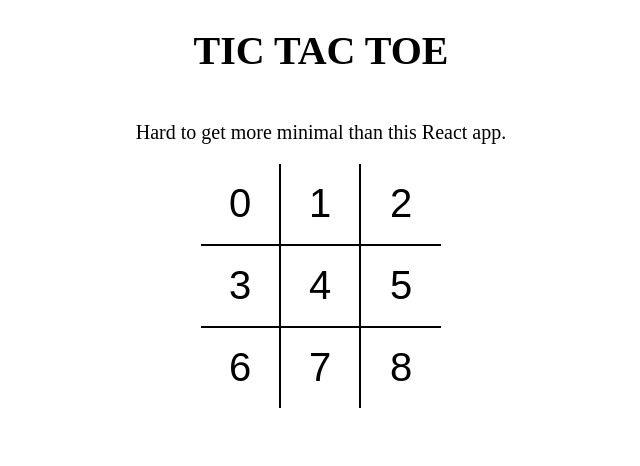
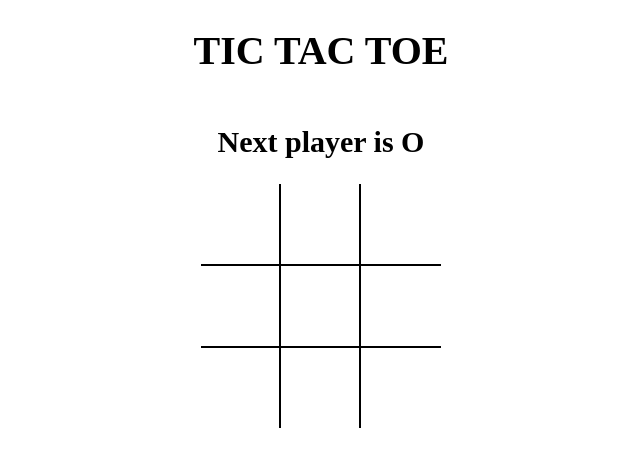
Before and after one commit to abhi-0314/tictacktoe, a React (Vite) app: page / in a window 1280 px wide. Shown: the top 466 px of the page, without its empty margins (319-959 px from the left). Built offline with nearby package versions, Linux system fonts and the light colour scheme.

Commit message:
winner logic part

```diff
--- a/index.html
+++ b/index.html
@@ -1,7 +1,7 @@
 <!DOCTYPE html>
 <html>
   <head>
-    <title>React Parcel Micro App</title>
+    <title>Tic Tac Toe App</title>
   </head>
   <body>
     <div id="root"></div>
--- a/src/App.js
+++ b/src/App.js
@@ -1,11 +1,42 @@
-import React from "react";
+import React,{ useState } from "react";
 import Board from "./components/Board";
-import "./styles/root.scss"
+import { calculateWinner } from "./helper";
+import "./styles/root.scss";
 
-export default () => (
-  <div className="app">
-    <h1>TIC TAC TOE</h1>
-    <p>Hard to get more minimal than this React app.</p>
-    <Board />
-  </div>
-);
+const App = () => {
+  const [board, setBoard] = useState(Array(9).fill(null));
+  const [isXNext, setIsXNext] = useState(false);
+
+  const winner = calculateWinner(board);
+  const message = winner
+    ? `Winner is ${winner}`
+    : `Next player is ${isXNext ? 'X' : 'O'}`;
+
+  const handleSquareClick = position => {
+    if (board[position] || winner) {
+      return;
+    }
+
+    setBoard(prev => {
+      return prev.map((square, pos) => {
+        if (pos === position) {
+          return isXNext ? 'X' : 'O';
+        }
+
+        return square;
+      });
+    });
+
+    setIsXNext(prev => !prev);
+  };
+
+  return (
+    <div className="app">
+      <h1>TIC TAC TOE</h1>
+      <h2>{message}</h2>
+      <Board board={board} handleSquareClick={handleSquareClick} />
+    </div>
+  );
+};
+
+export default App;
--- a/src/components/Board.js
+++ b/src/components/Board.js
@@ -1,23 +1,33 @@
 import React from 'react'
 import Square from './Square'
 
-const Board = () => {
+const Board = ( {board, handleSquareClick} ) => {
+
+  const renderSquare = position => {
+    return (
+      <Square
+        value={board[position]}
+        onClick={() => handleSquareClick(position)}
+      />
+    );
+  };
+
   return (
     <div className="board">
       <div className="board-row">
-        <Square value={0} />
-        <Square value={1} />
-        <Square value={2} />
+        {renderSquare(0)}
+        {renderSquare(1)}
+        {renderSquare(2)}
       </div>
       <div className="board-row">
-        <Square value={3} />
-        <Square value={4} />
-        <Square value={5} />
+        {renderSquare(3)}
+        {renderSquare(4)}
+        {renderSquare(5)}
       </div>
       <div className="board-row">
-        <Square value={6} />
-        <Square value={7} />
-        <Square value={8} />
+        {renderSquare(6)}
+        {renderSquare(7)}
+        {renderSquare(8)}
       </div>
     </div>
   )
--- a/src/components/Square.js
+++ b/src/components/Square.js
@@ -1,7 +1,7 @@
 import React from 'react'
 
-const Square = ({ value }) => {
-  return <button type="button" className="square">{ value }</button> ;
+const Square = ({ value, onClick }) => {
+  return <button type="button" className="square" onClick={onClick}>{ value }</button> ;
 }
 
 export default Square
--- /dev/null
+++ b/src/helper.js
@@ -0,0 +1,19 @@
+export function calculateWinner(squares) {
+  const lines = [
+    [0, 1, 2],
+    [3, 4, 5],
+    [6, 7, 8],
+    [0, 3, 6],
+    [1, 4, 7],
+    [2, 5, 8],
+    [0, 4, 8],
+    [2, 4, 6],
+  ];
+  for (let i = 0; i < lines.length; i++) {
+    const [a, b, c] = lines[i];
+    if (squares[a] && squares[a] === squares[b] && squares[a] === squares[c]) {
+      return squares[a];
+    }
+  }
+  return null;
+}
```
